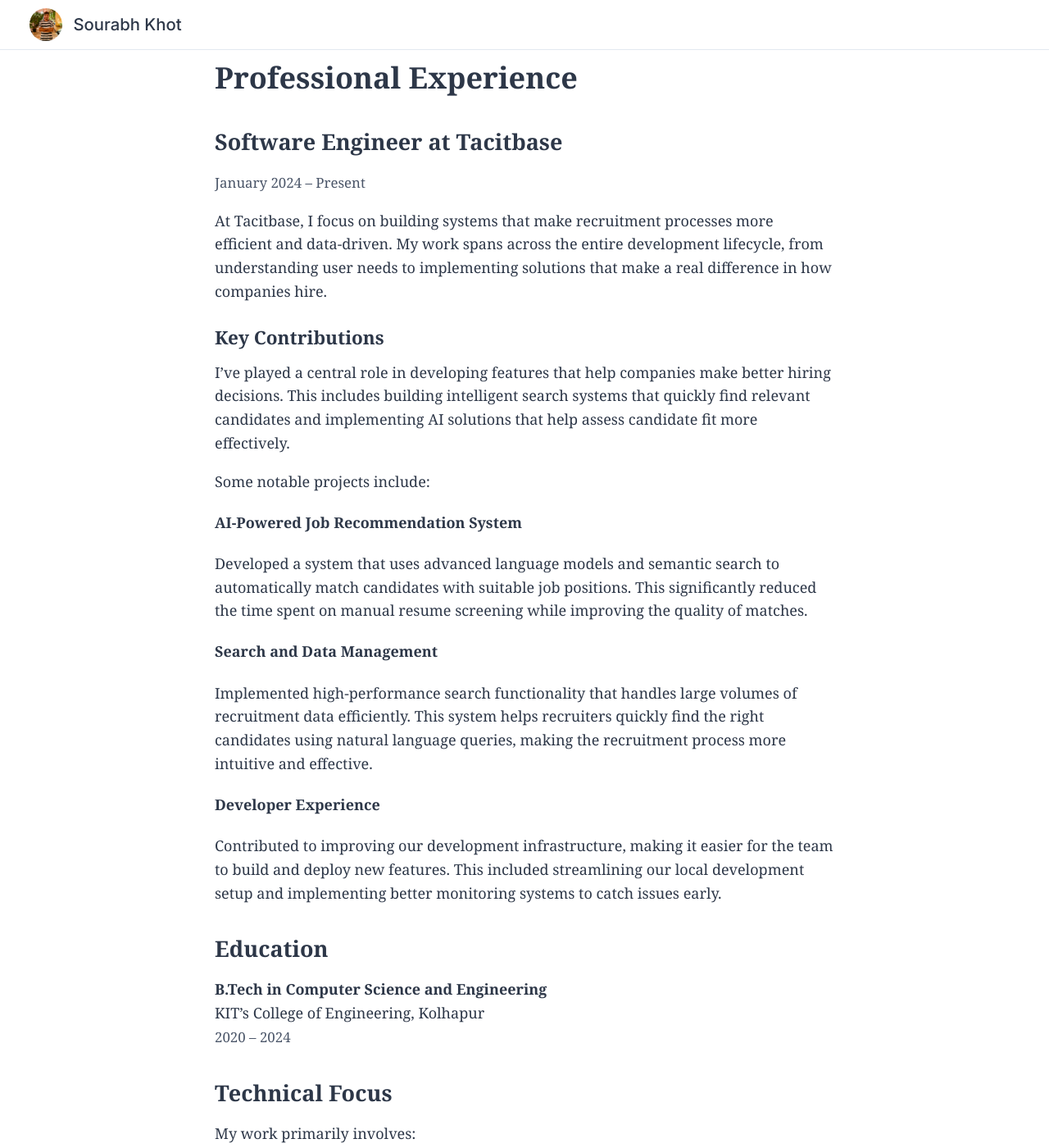
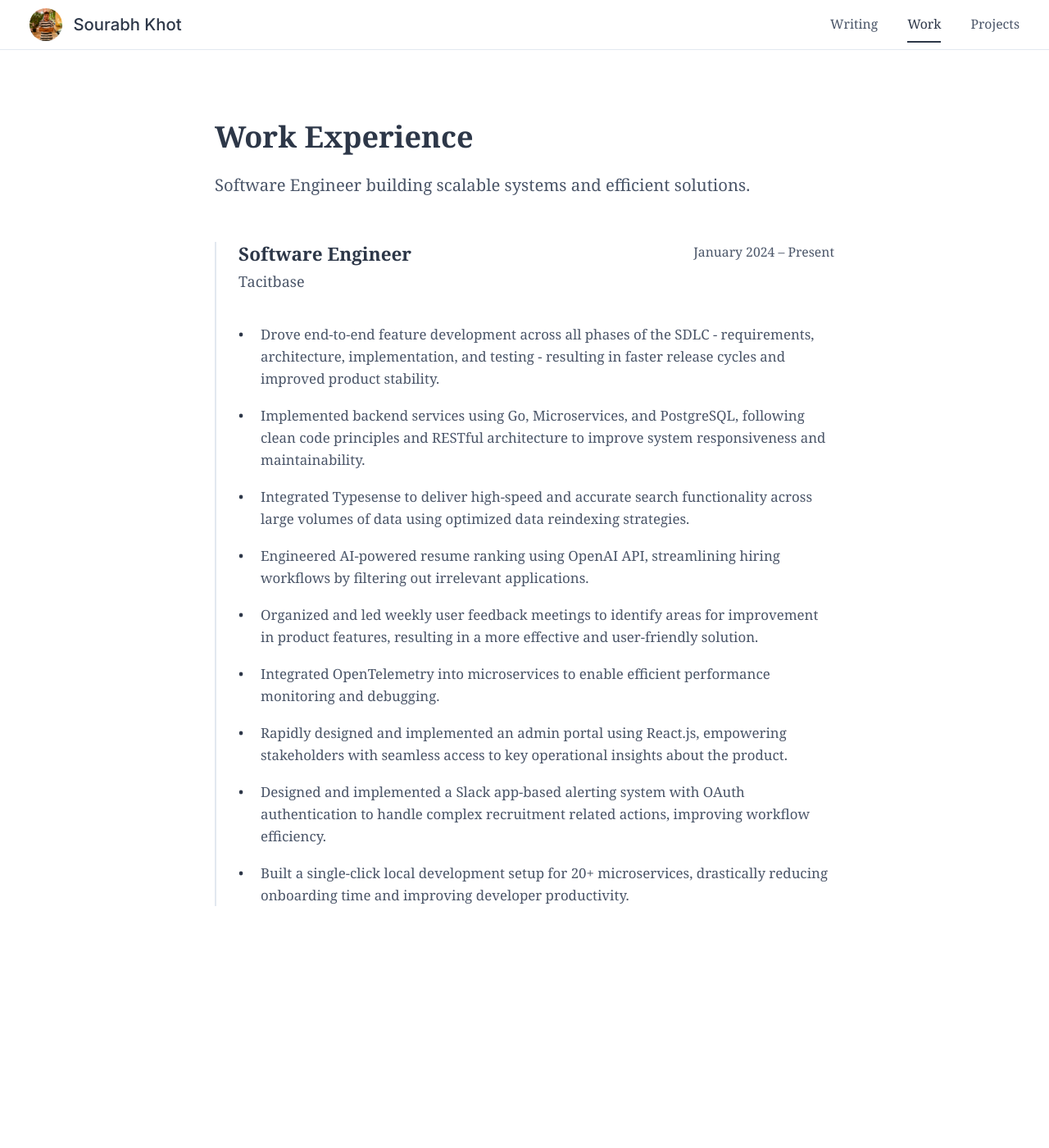
Before and after one commit to sourabh-khot65/sourabh-khot65.github.io, a Jekyll site: the page built from work.html, in a window 1280 px wide and 1400 px high. Shown: the whole window at 82% size. Built offline with Jekyll 4.4.1, drawn with Linux system fonts in a browser that asks for light colours; some of the changed text lies outside the part shown.

Commit message:
feat: Add Projects and Writing pages to showcase technical work and insights. The new Projects page highlights key projects with descriptions and technologies used, while the Writing page organizes thoughts on software engineering and technology. These additions aim to enhance content visibility and provide a comprehensive view of skills and interests.

```diff
--- a/_layouts/default.html
+++ b/_layouts/default.html
@@ -198,6 +198,7 @@
             height: 100%;
             display: flex;
             align-items: center;
+            justify-content: space-between;
         }
 
         .site-logo {
@@ -228,6 +229,41 @@
             color: #2D3748;
         }
 
+        .nav-paths {
+            display: flex;
+            gap: 2rem;
+            align-items: center;
+        }
+
+        .nav-path {
+            color: var(--text-secondary);
+            text-decoration: none;
+            font-size: 0.875rem;
+            font-weight: 500;
+            transition: color 0.2s ease;
+            position: relative;
+            padding: 0.5rem 0;
+        }
+
+        .nav-path:hover {
+            color: var(--text-primary);
+            text-decoration: none;
+        }
+
+        .nav-path.active {
+            color: var(--text-primary);
+        }
+
+        .nav-path.active::after {
+            content: '';
+            position: absolute;
+            bottom: 0;
+            left: 0;
+            width: 100%;
+            height: 2px;
+            background-color: var(--text-primary);
+        }
+
         @media (min-width: 768px) {
             .header-content {
                 padding: 0 2rem;
@@ -237,6 +273,14 @@
         @media (max-width: 640px) {
             .site-logo span {
                 font-size: 1rem;
+            }
+
+            .nav-paths {
+                gap: 1.5rem;
+            }
+
+            .nav-path {
+                font-size: 0.875rem;
             }
         }
 
@@ -258,6 +302,11 @@
                 <img src="{{ 'assets/images/profile.jpg' | relative_url }}" alt="Logo" class="logo-image">
                 <span>Sourabh Khot</span>
             </a>
+            <nav class="nav-paths">
+                <a href="{{ '/writing' | relative_url }}" class="nav-path {% if page.url contains '/writing' %}active{% endif %}">Writing</a>
+                <a href="{{ '/work' | relative_url }}" class="nav-path {% if page.url contains '/work' %}active{% endif %}">Work</a>
+                <a href="{{ '/projects' | relative_url }}" class="nav-path {% if page.url contains '/projects' %}active{% endif %}">Projects</a>
+            </nav>
         </div>
     </header>
     {{ content }}
--- a/index.html
+++ b/index.html
@@ -6,11 +6,10 @@
 <div class="hero-section">
     <h1>I'm Sourabh,</h1>
     <h1>an Software Engineer</h1>
-    <h1>interested in writing code. 👋</h1>
+    <!-- <h1><h1> -->
 
     <div class="hero-description">
         <p>With experience in building scalable systems, I focus on developing efficient solutions using Go, Microservices, and AI. Currently building at <a href="https://tacitbase.com" target="_blank" rel="noopener noreferrer">Tacitbase</a>.</p>
-        <p>Open to roles in Backend Engineering, Infrastructure, and AI/ML.</p>
     </div>
 
     <div class="contact-info">
--- a/work.html
+++ b/work.html
@@ -4,15 +4,18 @@
 ---
 
 <div class="work-section">
-    <h1>Work Experience</h1>
+    <div class="section-intro">
+        <h1>Work Experience</h1>
+        <p>Software Engineer building scalable systems and efficient solutions.</p>
+    </div>
 
     <div class="job">
         <div class="job-header">
-            <h2>Software Engineer</h2>
-            <div class="job-meta">
+            <div class="job-title">
+                <h2>Software Engineer</h2>
                 <span class="company">Tacitbase</span>
-                <span class="duration">January 2024 – Present</span>
             </div>
+            <time class="duration">January 2024 – Present</time>
         </div>
 
         <ul class="achievements">
@@ -35,37 +38,54 @@
     padding: 4rem 0;
 }
 
-.work-section h1 {
+.section-intro {
+    margin-bottom: 3rem;
+}
+
+.section-intro h1 {
     font-size: 2rem;
-    margin-bottom: 2rem;
-    font-weight: 700;
+    margin: 0 0 1rem;
+    font-weight: 600;
+    color: var(--text-primary);
+}
+
+.section-intro p {
+    font-size: 1.125rem;
+    color: var(--text-secondary);
+    margin: 0;
 }
 
 .job {
-    margin-bottom: 3rem;
+    border-left: 2px solid var(--border-color);
+    padding-left: 1.5rem;
 }
 
 .job-header {
-    margin-bottom: 1.5rem;
+    display: flex;
+    justify-content: space-between;
+    align-items: flex-start;
+    margin-bottom: 2rem;
 }
 
-.job-header h2 {
-    font-size: 1.5rem;
-    margin: 0 0 0.5rem;
-    font-weight: 600;
+.job-title {
+    margin-right: 1rem;
 }
 
-.job-meta {
+.job-title h2 {
+    font-size: 1.25rem;
+    margin: 0 0 0.25rem;
+    font-weight: 600;
+    color: var(--text-primary);
+}
+
+.company {
     color: var(--text-secondary);
     font-size: 1rem;
 }
 
-.job-meta .company {
-    font-weight: 500;
-}
-
-.job-meta .duration {
-    margin-left: 1rem;
+.duration {
+    color: var(--text-secondary);
+    font-size: 0.875rem;
 }
 
 .achievements {
@@ -78,8 +98,9 @@
     position: relative;
     padding-left: 1.5rem;
     margin-bottom: 1rem;
+    color: var(--text-secondary);
     line-height: 1.6;
-    color: var(--text-secondary);
+    font-size: 0.9375rem;
 }
 
 .achievements li::before {
@@ -94,16 +115,13 @@
         padding: 2rem 0;
     }
 
-    .work-section h1 {
-        font-size: 1.75rem;
+    .section-intro {
+        margin-bottom: 2rem;
     }
 
-    .job-header h2 {
-        font-size: 1.25rem;
-    }
-
-    .job-meta {
-        font-size: 0.875rem;
+    .job-header {
+        flex-direction: column;
+        gap: 0.5rem;
     }
 
     .achievements li {
--- a/work.markdown
+++ /dev/null
@@ -1,77 +0,0 @@
----
-layout: default
-title: Work
-permalink: /work/
----
-
-# Professional Experience
-
-## Software Engineer at Tacitbase
-*January 2024 – Present*
-
-At Tacitbase, I focus on building systems that make recruitment processes more efficient and data-driven. My work spans across the entire development lifecycle, from understanding user needs to implementing solutions that make a real difference in how companies hire.
-
-### Key Contributions
-
-I've played a central role in developing features that help companies make better hiring decisions. This includes building intelligent search systems that quickly find relevant candidates and implementing AI solutions that help assess candidate fit more effectively.
-
-Some notable projects include:
-
-#### AI-Powered Job Recommendation System
-Developed a system that uses advanced language models and semantic search to automatically match candidates with suitable job positions. This significantly reduced the time spent on manual resume screening while improving the quality of matches.
-
-#### Search and Data Management
-Implemented high-performance search functionality that handles large volumes of recruitment data efficiently. This system helps recruiters quickly find the right candidates using natural language queries, making the recruitment process more intuitive and effective.
-
-#### Developer Experience
-Contributed to improving our development infrastructure, making it easier for the team to build and deploy new features. This included streamlining our local development setup and implementing better monitoring systems to catch issues early.
-
-## Education
-
-**B.Tech in Computer Science and Engineering**
-KIT's College of Engineering, Kolhapur
-*2020 – 2024*
-
-## Technical Focus
-
-My work primarily involves:
-- Building scalable backend services
-- Implementing AI/ML solutions for recruitment
-- Designing efficient search systems
-- Creating intuitive user interfaces
-- Setting up monitoring and observability
-
-<style>
-.post-content h2 {
-    margin-top: 2.5rem;
-    color: var(--text-primary);
-}
-
-.post-content h3 {
-    margin-top: 2rem;
-    color: var(--text-primary);
-}
-
-.post-content h4 {
-    margin-top: 1.5rem;
-    color: var(--text-primary);
-}
-
-.post-content p {
-    margin-bottom: 1.25rem;
-}
-
-.post-content ul {
-    margin: 1rem 0 1.5rem;
-}
-
-.post-content li {
-    margin-bottom: 0.5rem;
-}
-
-em {
-    color: var(--text-secondary);
-    font-style: normal;
-    font-size: 0.9375rem;
-}
-</style>
```
Also changed, not shown: projects.html (added, +150 -0 lines), writing.html (added, +154 -0 lines).
